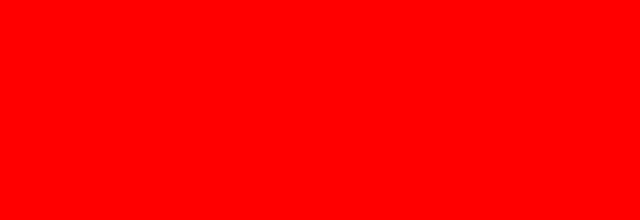
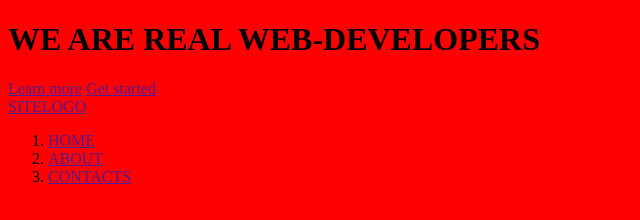
Before and after one commit to garanzhaM/grid-template, a website: page index.html in a window 1280 px wide. Shown: the whole page, without its empty margins (0-640 px from the left). Drawn offline with Linux system fonts and the light colour scheme.

Commit message:
разметка header

```diff
--- a/index.html
+++ b/index.html
@@ -20,7 +20,52 @@
 
 <body>
 
-  <!-- Код пишем здесь -->
+  <header class="header">
+
+    <div class="header-content">
+      <div class="header-content__container">
+        <h1 class="header-content__title">WE ARE REAL WEB-DEVELOPERS</h1>
+        <div class="header-content__actions">
+          <a class="btn btn--light" href="">Learn more</a>
+          <a class="btn btn--light" href="">Get started</a>
+        </div>
+      </div>
+    </div>
+
+    <div class="header-menu">
+      <div class="header-menu__container">
+        <div class="header-logo">
+          <a class="header-logo__link" href=""><span class="header-logo__accent">SITE</span>LOGO</a>
+        </div>
+
+        <div class="header-navbar">
+          <div class="header-navbar__btn">
+            <span class="header-navbar__btn-row"></span>
+            <span class="header-navbar__btn-row"></span>
+            <span class="header-navbar__btn-row"></span>
+          </div>
+
+          <ol class="header-navbar__list">
+            <li class="header-navbar__item">
+              <a class="header-navbar__link" href="">HOME</a>
+            </li>
+            <li class="header-navbar__item">
+              <a class="header-navbar__link" href="">ABOUT</a>
+            <li class="header-navbar__item">
+              <a class="header-navbar__link" href="">CONTACTS</a>
+          </ol>
+
+        </div>
+      </div>
+    </div>
+
+    <div class="header-overlay"></div>
+  </header>
+
+  <main></main>
+  <footer></footer>
+
+
 
   <!-- Подключаем библиотеку jquery, необходимую для работы нашего основного скрипта -->
   <script src="libs/jquery/dist/jquery.min.js"></script>
```
